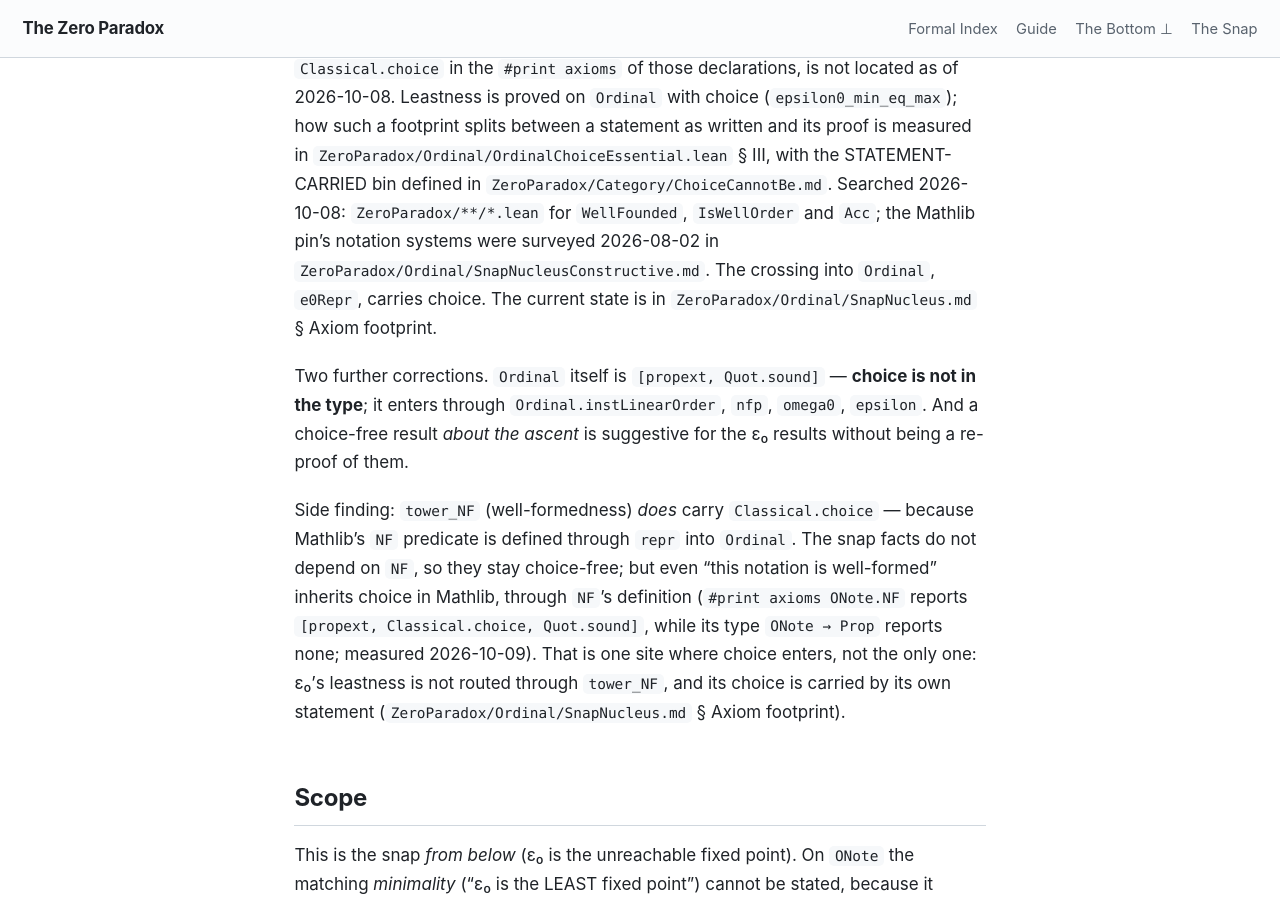
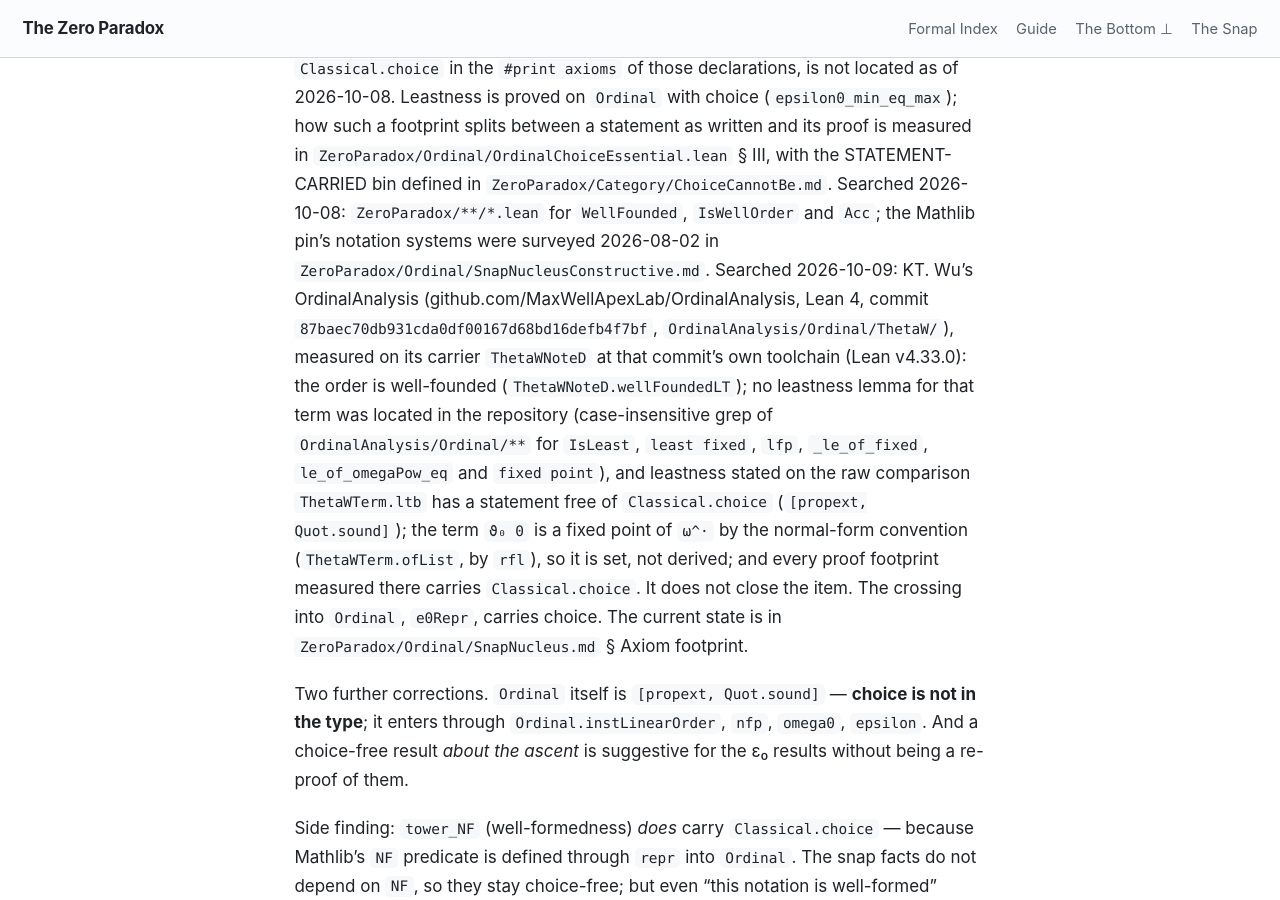
Before and after one commit to timbrigham/ZeroParadox, a Jekyll site: the page built from ZeroParadox/Ordinal/ConstructiveOrdinals.md, in a window 1280 px wide and 900 px high, scrolled down 1928 px. Built offline with Jekyll 4.4.1, drawn with Linux system fonts in a browser that asks for light colours; our own code applies the rules of GitHub Pages for plain Markdown files.

Commit message:
Cite OrdinalAnalysis in ZP-N's open item; copy editors compute their suffix
ZeroParadox/Ordinal/ConstructiveOrdinals.md: add KT. Wu's
MaxWellApexLab/OrdinalAnalysis (commit 87baec7) to the derived-reading
item's searched-as list, with what the 2026-10-09 probe measured on
ThetaWNoteD: well-founded order; no leastness lemma located; leastness
statable choice-free on the raw comparison ltb; the fixed point set by
the normal-form convention (rfl), not derived; every proof footprint
carries Classical.choice. The item stays open (CARRY1008-56).

.claude/commands/copy-editor.md: each reader computes a 12-hex suffix
from time_ns and the process id before writing anything, and names its
scratch folder and findings note with it; the carrier never asks readers
to choose a name, so the three prompts stay byte-identical
(GATE-OUTSTANDING-FILE-COLLISION-1, 2026-10-16 instance).

Co-Authored-By: Claude Opus 5.5 (1M context) <noreply@anthropic.com>
Claude-Session: https://claude.ai/code/session_01DYrKY8CR8AeESMvjGVQtzA

```diff
--- a/ZeroParadox/Ordinal/ConstructiveOrdinals.md
+++ b/ZeroParadox/Ordinal/ConstructiveOrdinals.md
@@ -55,7 +55,17 @@ those declarations, is not located as of 2026-10-08. Leastness is proved on `Ord
 measured in `ZeroParadox/Ordinal/OrdinalChoiceEssential.lean` § III, with the STATEMENT-CARRIED bin
 defined in `ZeroParadox/Category/ChoiceCannotBe.md`. Searched
 2026-10-08: `ZeroParadox/**/*.lean` for `WellFounded`, `IsWellOrder` and `Acc`; the Mathlib pin's
-notation systems were surveyed 2026-08-02 in `ZeroParadox/Ordinal/SnapNucleusConstructive.md`. The
+notation systems were surveyed 2026-08-02 in `ZeroParadox/Ordinal/SnapNucleusConstructive.md`.
+Searched 2026-10-09: KT. Wu's OrdinalAnalysis (github.com/MaxWellApexLab/OrdinalAnalysis, Lean 4,
+commit `87baec70db931cda0df00167d68bd16defb4f7bf`, `OrdinalAnalysis/Ordinal/ThetaW/`), measured on
+its carrier `ThetaWNoteD` at that commit's own toolchain (Lean v4.33.0): the order is well-founded
+(`ThetaWNoteD.wellFoundedLT`); no leastness lemma for that term was located in the repository (case-insensitive grep of
+`OrdinalAnalysis/Ordinal/**` for `IsLeast`, `least fixed`, `lfp`, `_le_of_fixed`, `le_of_omegaPow_eq`
+and `fixed point`), and leastness stated on the
+raw comparison `ThetaWTerm.ltb` has a statement free of `Classical.choice` (`[propext, Quot.sound]`);
+the term `ϑ₀ 0` is a fixed point of `ω^·` by the normal-form convention (`ThetaWTerm.ofList`, by
+`rfl`), so it is set, not derived; and every proof footprint measured there carries `Classical.choice`.
+It does not close the item. The
 crossing into `Ordinal`, `e0Repr`, carries choice. The current state is in `ZeroParadox/Ordinal/SnapNucleus.md` § Axiom footprint.
 
 Two further corrections. `Ordinal` itself is `[propext, Quot.sound]` — **choice is not in the
```
Also changed, not shown: .claude/commands/copy-editor.md.
